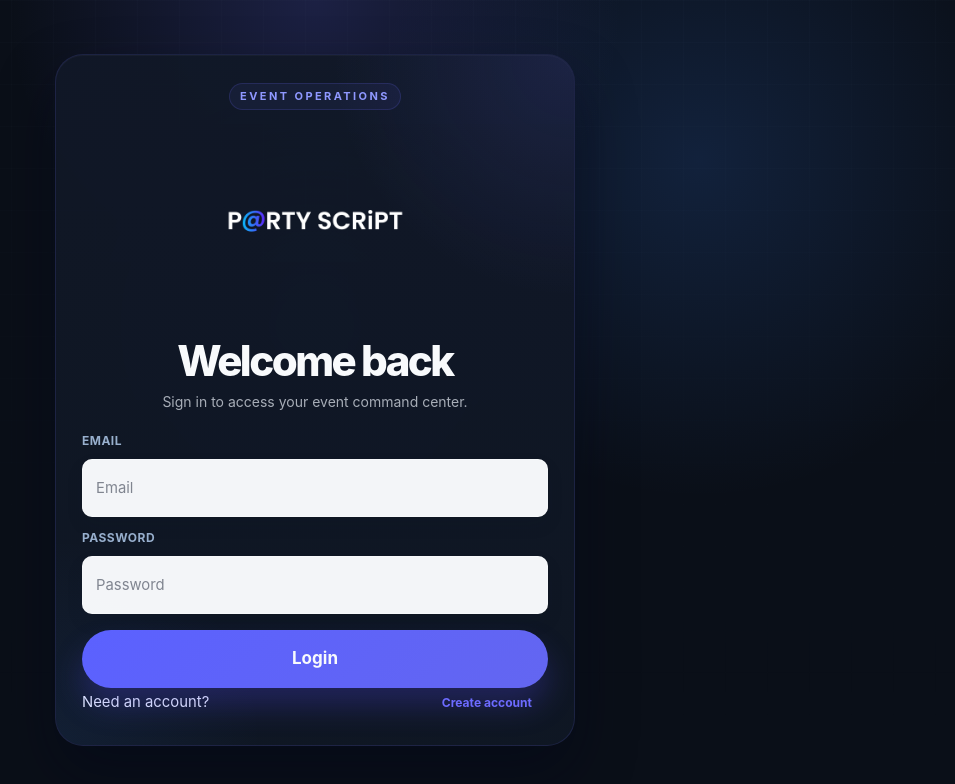
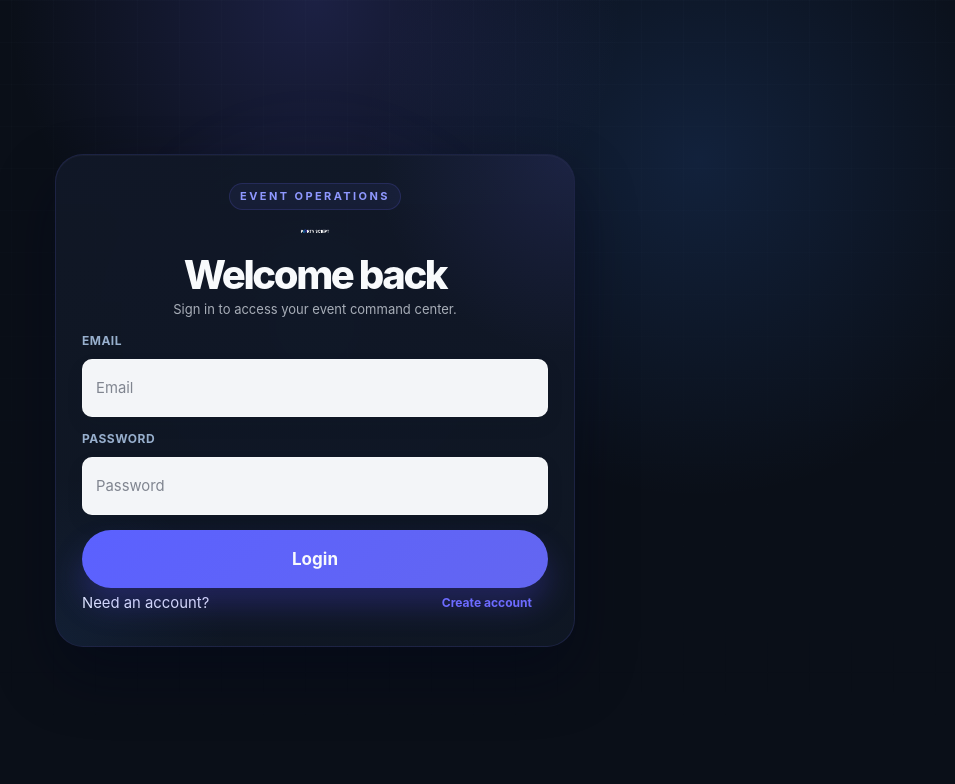
Before and after one commit to sushantahwr2001-droid/party-script, a React (Vite) app: page /login in a window 1280 px wide. Shown: the top 784 px of the page, without its empty margins (325-1280 px from the left). Built offline with nearby package versions, Linux system fonts and the light colour scheme; no server answers.

Commit message:
Tighten auth header spacing

```diff
--- a/src/pages/Login.jsx
+++ b/src/pages/Login.jsx
@@ -147,7 +147,7 @@ export default function Login() {
           }}
         />
 
-        <Stack spacing={1.25} sx={{ position: "relative", textAlign: "center", alignItems: "center" }}>
+        <Stack spacing={0.7} sx={{ position: "relative", textAlign: "center", alignItems: "center" }}>
           <Box
             sx={{
               px: 1.25,
@@ -176,20 +176,22 @@ export default function Login() {
             alt="Party Script"
             sx={{
               display: "block",
-              width: "100%",
-              maxWidth: 210,
-              height: "auto",
+              width: "auto",
+              maxWidth: { xs: 176, md: 196 },
+              maxHeight: 34,
+              height: "100%",
               objectFit: "contain",
-              mt: 0.5,
+              mt: 0.1,
             }}
           />
           <Typography
             sx={{
-              fontSize: { xs: 30, md: 42 },
+              fontSize: { xs: 28, md: 40 },
               lineHeight: 0.98,
               letterSpacing: "-0.06em",
               fontWeight: 800,
               color: "#f8fafc",
+              mt: 0.2,
             }}
           >
             {copy.title}
@@ -197,8 +199,8 @@ export default function Login() {
           <Typography
             sx={{
               maxWidth: 340,
-              fontSize: 14,
-              lineHeight: 1.6,
+              fontSize: 13,
+              lineHeight: 1.5,
               color: "rgba(226, 232, 240, 0.72)",
             }}
           >
@@ -213,7 +215,7 @@ export default function Login() {
             position: "relative",
             display: "grid",
             gap: 1.15,
-            mt: 2.25,
+            mt: 1.6,
           }}
         >
           {!isConfigured ? (
```
